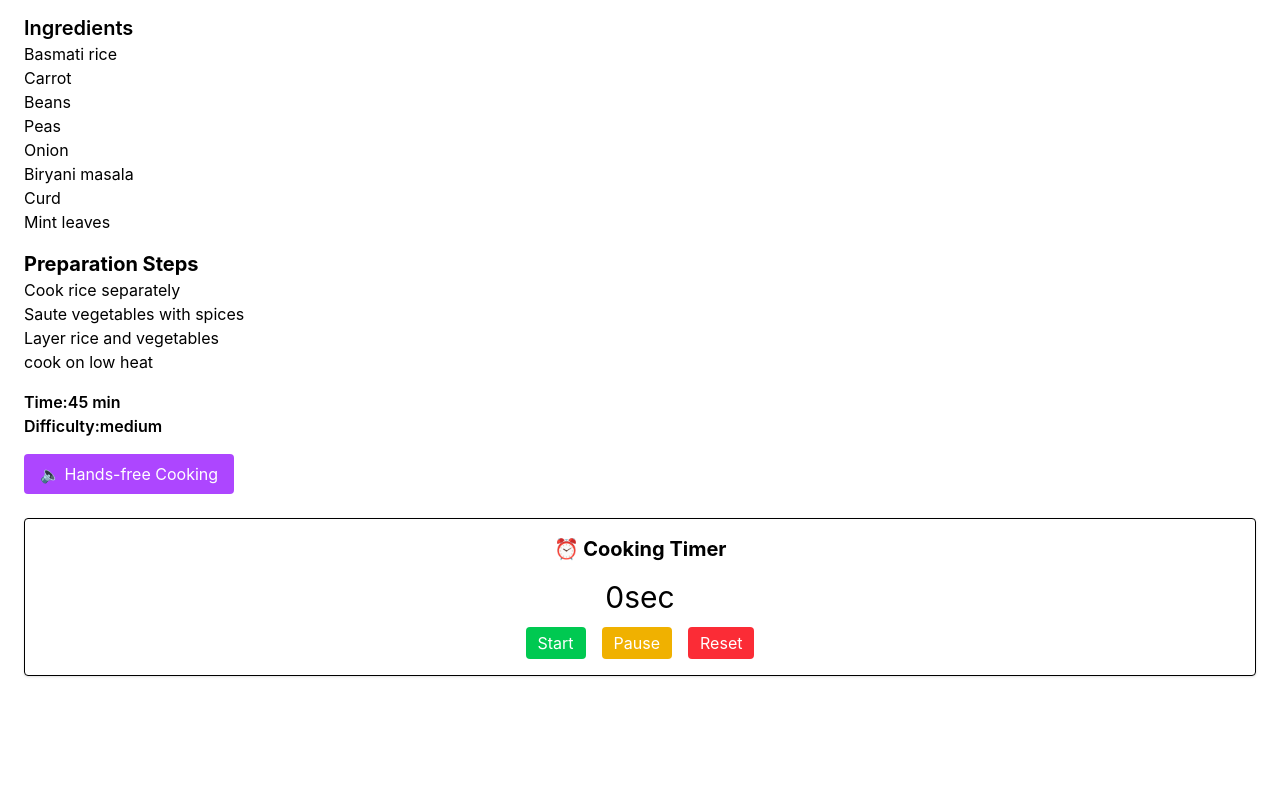
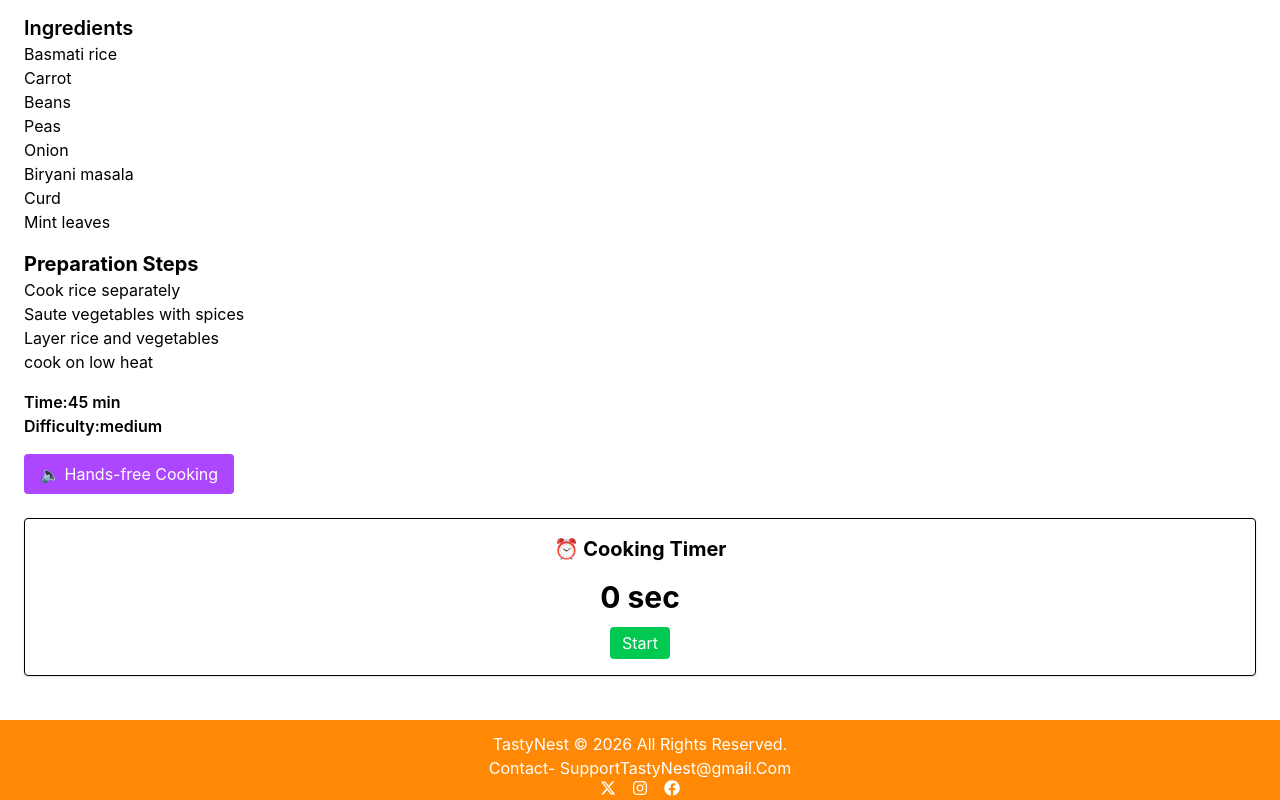
Before and after one commit to ancilydav/Mini_Project_Recipe_SharingPlatform, a React (Vite) app: page /recipe/1 in a window 1280 px wide. Shown: the part 454-1254 px from the top of the page. Before the commit the page ends 1154 px from the top, so only its background shows below. Built offline with nearby package versions, Linux system fonts and the light colour scheme.

Commit message:
footer added

```diff
--- a/package.json
+++ b/package.json
@@ -17,6 +17,7 @@
     "react-icons": "^5.6.0",
     "react-redux": "^9.2.0",
     "react-router-dom": "^7.13.1",
+    "react-toastify": "^11.0.5",
     "tailwindcss": "^4.2.1"
   },
   "devDependencies": {
--- a/src/App.jsx
+++ b/src/App.jsx
@@ -7,6 +7,7 @@ import Favourites from "./Pages/Favourites";
 import Login from "./Pages/Login";
 import UserRecipe from "./Pages/UserRecipe";
 import ProtectedRoute from "./Components/ProtectedRoute";
+import Footer from "./Components/Footer";
 
 const App = () => {
   return (
@@ -27,6 +28,7 @@ const App = () => {
           }
         />
       </Routes>
+      <Footer/>
     </div>
   );
 };
--- /dev/null
+++ b/src/Components/Footer.jsx
@@ -0,0 +1,22 @@
+import React from 'react'
+import { FaXTwitter } from "react-icons/fa6";
+import { FaInstagram } from "react-icons/fa";
+import { FaFacebook } from "react-icons/fa";
+
+
+const Footer = () => {
+  return (
+    <footer className='bg-orange-400 text-white text-center p-3 h-20 mt-5'>
+    <p className='text-md'>
+    TastyNest &copy; 2026  All Rights Reserved.</p>
+    <p className='text-md '>
+         Contact- SupportTastyNest@gmail.Com
+        </p>
+      <div className=' flex gap-4 justify-center'>  <FaXTwitter /> <FaInstagram /> <FaFacebook /></div>
+
+
+    </footer>
+  )
+}
+
+export default Footer
--- a/src/Components/RecipeCard.jsx
+++ b/src/Components/RecipeCard.jsx
@@ -2,18 +2,22 @@ import React from "react";
 import { useNavigate } from "react-router-dom";
 import { addFavourite, removeFavourite } from "../Features/recipeSlice";
 import { useDispatch, useSelector } from "react-redux";
+import { toast } from "react-toastify";
 
 const RecipeCard = ({ recipe }) => {
   const dispatch = useDispatch();
   const navigate = useNavigate();
-  const favourites = useSelector((state) => state.recipes.favourites);
-  const isFavourite = favourites.find((item) => item.id === recipe.id);
+  const user = useSelector((state) => state.auth.user);
+  const storedFavourites = user ? JSON.parse(localStorage.getItem(`favourites_${user.name}`)) || [] : [];
+  const isFavourite = storedFavourites.find((item) => item.id === recipe.id);
 
   const handleFavourite = () => {
     if (isFavourite) {
       dispatch(removeFavourite(recipe.id));
+      toast.error("Removed from favourites");
     } else {
       dispatch(addFavourite(recipe));
+      toast.success("Added to favourites");
     }
   };
 
--- a/src/Components/Timer.jsx
+++ b/src/Components/Timer.jsx
@@ -1,40 +1,84 @@
-import React from 'react'
-import {useState,useEffect} from "react"
+import React from "react";
+import { useState, useEffect, useRef } from "react";
 
 const Timer = () => {
+  const [seconds, setSeconds] = useState(0);
+  const [isRunning, setIsRunning] = useState(false);
+  const [isPaused, setIsPaused] = useState(false);
+  const intervalRef = useRef(null);
 
-    const [seconds,setSeconds]=useState(0);
-    const [isRunning,setIsRunning]=useState(false);
-    useEffect(()=>{
-        let timer;
-        if (isRunning){
-            timer=setInterval(()=>{
-                setSeconds(prev=>prev+1);
-            },1000);
+  useEffect(() => {
+    if (isRunning) {
+      intervalRef.current = setInterval(() => {
+        setSeconds((prev) => prev + 1);
+      }, 1000);
     }
-        return()=>clearInterval(timer);
-    },[isRunning]);
-    const resetTimer=()=>{
+
+    return () => {
+      if (intervalRef.current) {
+        clearInterval(intervalRef.current);
+        intervalRef.current = null;
+      }
+    };
+  }, [isRunning]);
+
+  const handleStart = () => {
+    setIsPaused(false);
+    setIsRunning(true);
+  };
+
+  const handlePauseResume = () => {
+    if (isRunning) {
+      setIsRunning(false);
+      setIsPaused(true);
+    } else {
+      setIsPaused(false);
+      setIsRunning(true);
+    }
+  };
+
+  const resetTimer = () => {
     setSeconds(0);
     setIsRunning(false);
+    setIsPaused(false);
+    if (intervalRef.current) {
+      clearInterval(intervalRef.current);
+      intervalRef.current = null;
     }
+  };
+
   return (
-    <div className='border p-4 mt-6 rounded shadow text-center'>
+    <div className="border p-4 mt-6 rounded shadow text-center">
       <h2 className="text-xl font-bold mb-4">⏰ Cooking Timer</h2>
-        <p className='text-3xl font0bold mb-3'>{seconds}sec</p>
-        <div className='flex justify-center gap-4'>
+      <p className="text-3xl font-bold mb-3">{seconds} sec</p>
+      <div className="flex justify-center gap-4">
+        {!isRunning && !isPaused && (
           <button
-            onClick={()=>setIsRunning(true)}
-            className='bg-green-500 text-white px-3 py-1 rounded hover:bg-green-700'>Start</button>
+            onClick={handleStart}
+            className="bg-green-500 text-white px-3 py-1 rounded hover:bg-green-700"
+          >
+            Start
+          </button>
+        )}
+        {(isRunning || isPaused) && (
           <button
-            onClick={()=>setIsRunning(false)}
-            className='bg-yellow-500 text-white px-3 py-1 rounded hover:bg-yellow-700'>Pause</button>
+            onClick={handlePauseResume}
+            className="bg-yellow-500 text-white px-3 py-1 rounded hover:bg-yellow-700"
+          >
+            {isPaused ? "Resume" : "Pause"}
+          </button>
+        )}
+        {(isRunning || isPaused) && (
           <button
             onClick={resetTimer}
-            className='bg-red-500 text-white px-3 py-1 rounded hover:bg-red-700'>Reset</button>
+            className="bg-red-500 text-white px-3 py-1 rounded hover:bg-red-700"
+          >
+            Reset
+          </button>
+        )}
       </div>
     </div>
-  )
-}
+  );
+};
 
-export default Timer
+export default Timer;
--- a/src/Features/authSlice.js
+++ b/src/Features/authSlice.js
@@ -1,6 +1,8 @@
 import { createSlice } from "@reduxjs/toolkit";
+import { toast } from "react-toastify";
 
 const storedUser = JSON.parse(localStorage.getItem("user"));
+
 const initialState = {
   user: storedUser || null,
 };
@@ -16,6 +18,8 @@ const authSlice = createSlice({
     logout: (state) => {
       state.user = null;
       localStorage.removeItem("user");
+      toast.error("Logout successfully");
+      localStorage.removeItem("favourites");
     },
   },
 });
--- a/src/Features/recipeSlice.js
+++ b/src/Features/recipeSlice.js
@@ -1,7 +1,10 @@
 import { createSlice } from "@reduxjs/toolkit";
 import { recipesData } from "../data/Recipe";
 
-const storedFavourites = JSON.parse(localStorage.getItem("favourites")) || [];
+const user = JSON.parse(localStorage.getItem("user"));
+const storedFavourites = user
+  ? JSON.parse(localStorage.getItem(`favourites_${user.name}`)) || []
+  : [];
 const storedRecipes = JSON.parse(localStorage.getItem("recipes")) || [];
 const initialState = {
   recipes: storedRecipes.length > 0 ? storedRecipes : recipesData,
@@ -39,7 +42,9 @@ const recipeSlice = createSlice({
       );
       if (!exists) {
         state.favourites.push(action.payload);
-        localStorage.setItem("favourites", JSON.stringify(state.favourites));
+
+        const user = JSON.parse(localStorage.getItem("user"))
+        localStorage.setItem(`favourites_${user.name}`, JSON.stringify(state.favourites));
       }
     },
 
@@ -47,7 +52,9 @@ const recipeSlice = createSlice({
       state.favourites = state.favourites.filter(
         (recipe) => recipe.id !== action.payload,
       );
-      localStorage.setItem("favourites", JSON.stringify(state.favourites));
+
+      const user = JSON.parse(localStorage.getItem("user"))
+      localStorage.setItem(`favourites_${user.name}`, JSON.stringify(state.favourites));
     },
 
     // UserRecipes
--- a/src/Pages/Login.jsx
+++ b/src/Pages/Login.jsx
@@ -3,6 +3,7 @@ import { useState } from "react";
 import { useDispatch } from "react-redux";
 import { login } from "../Features/authSlice";
 import { useNavigate } from "react-router-dom";
+import { toast } from "react-toastify";
 
 const Login = () => {
   const [username, setUsername] = useState("");
@@ -18,6 +19,7 @@ const Login = () => {
       name: username,
     };
     dispatch(login(user));
+    toast.success("Logged in successfully");
     naviagte("/");
   };
 
--- a/src/Pages/UserRecipe.jsx
+++ b/src/Pages/UserRecipe.jsx
@@ -2,6 +2,7 @@ import React from "react";
 import { useState } from "react";
 import { useSelector, useDispatch } from "react-redux";
 import { addRecipe, deleteRecipe } from "../Features/recipeSlice";
+import { toast } from "react-toastify";
 
 const UserRecipe = () => {
   const [title, setTitle] = useState("");
@@ -29,6 +30,7 @@ const UserRecipe = () => {
     };
 
     dispatch(addRecipe(newRecipe));
+    toast.success("Recipe Added");
     setTitle("");
     setDiet("");
     setImage("");
--- a/src/main.jsx
+++ b/src/main.jsx
@@ -1,17 +1,31 @@
-import { StrictMode } from 'react'
-import { createRoot } from 'react-dom/client'
-import './index.css'
-import App from './App.jsx'
-import { BrowserRouter } from 'react-router-dom'
-import { Provider } from 'react-redux'
-import { store } from './store.js'
+import { StrictMode } from "react";
+import { createRoot } from "react-dom/client";
+import "./index.css";
+import App from "./App.jsx";
+import { BrowserRouter } from "react-router-dom";
+import { Provider } from "react-redux";
+import { store } from "./store.js";
+import { Bounce, ToastContainer } from "react-toastify";
 
-createRoot(document.getElementById('root')).render(
+createRoot(document.getElementById("root")).render(
   <StrictMode>
     <Provider store={store}>
-    <BrowserRouter>
-    <App />
-    </BrowserRouter>
+      <BrowserRouter>
+        <App />
+        <ToastContainer
+          position="top-right"
+          autoClose={5000}
+          hideProgressBar={false}
+          newestOnTop={false}
+          closeOnClick={false}
+          rtl={false}
+          pauseOnFocusLoss
+          draggable
+          pauseOnHover
+          theme="colored"
+          transition={Bounce}
+        />
+      </BrowserRouter>
     </Provider>
   </StrictMode>,
-)
+);
```
Also changed, not shown: 1 other file (tests, documents, lock files or other folders). Lines whose indentation alone changed are shown as unchanged.
